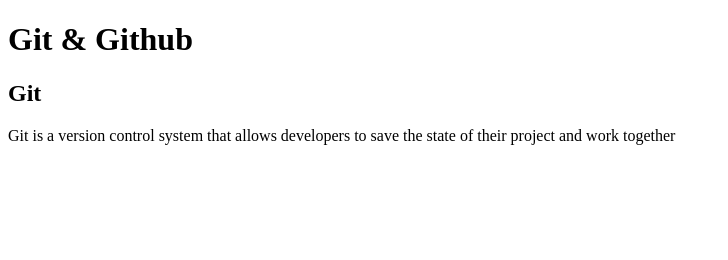
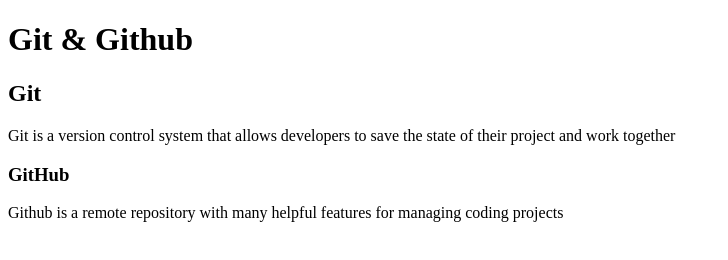
Before and after one commit to AmannaWong/publish-respository-test, a plain HTML site: page index.html in a window 1280 px wide. Shown: the whole page, without its empty margins (0-728 px from the left). Drawn offline with Linux system fonts and the light colour scheme.

Commit message:
add github content

```diff
--- a/index.html
+++ b/index.html
@@ -10,5 +10,9 @@
     <h1>Git &amp; Github</h1>
     <h2>Git</h2>
     <p>Git is a version control system that allows developers to save the state of their project and work together</p>
+
+
+    <h3>GitHub</h3>
+    <p>Github is a remote repository with many helpful features for managing coding projects</p>
 </body>
 </html>
```
